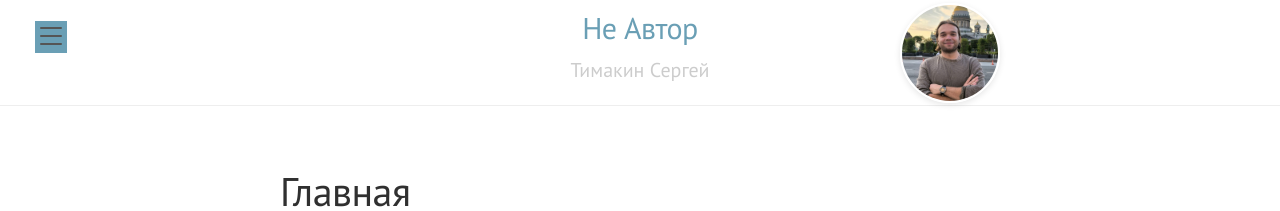
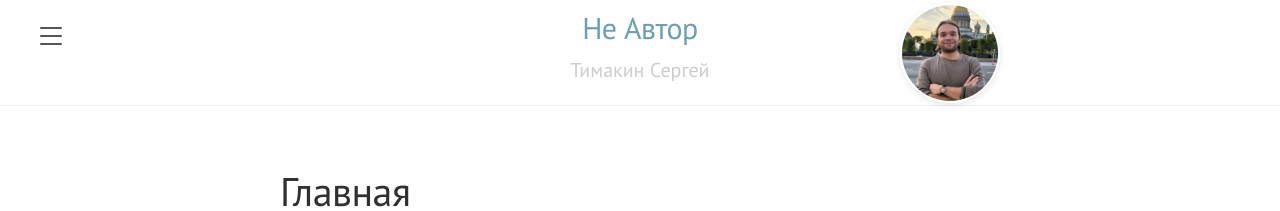
Before and after one commit to Mikrobic/lanyon, a Jekyll site: the page built from pages/index.md, in a window 1280 px wide. Shown: the top 211 px of the page. Built offline with Jekyll 4.4.1, drawn with Linux system fonts in a browser that asks for light colours.

Commit message:
Форматирование файлов

```diff
--- a/public/css/lanyon.css
+++ b/public/css/lanyon.css
@@ -550,9 +550,6 @@ a.pagination-item:hover {
   background-color: #6a9fb5;
 }
 
-.theme-base-0d .sidebar-toggle::before {
-  background-color: #6a9fb5;
-}
 
 /* Magenta */
 .theme-base-0e .sidebar,
```
